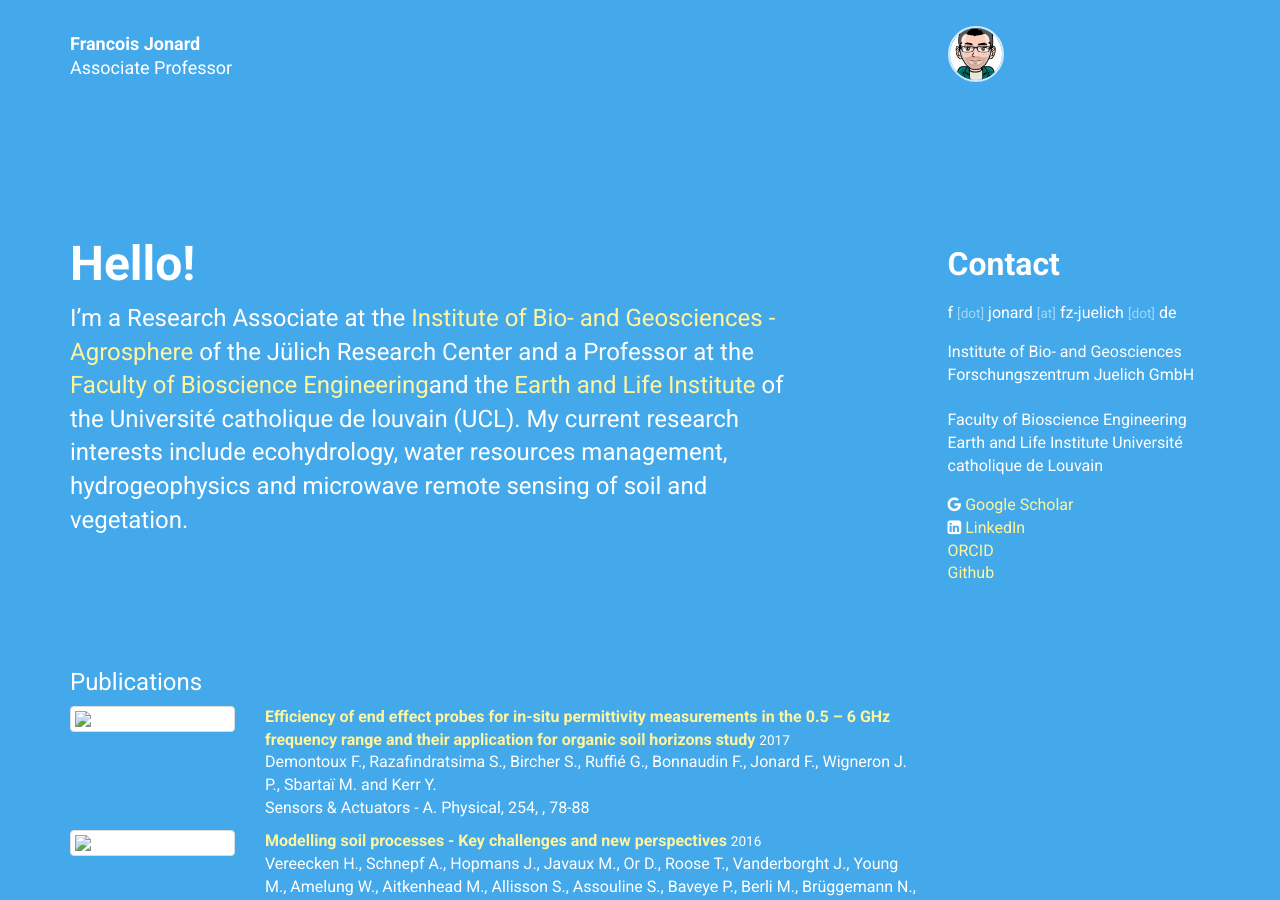
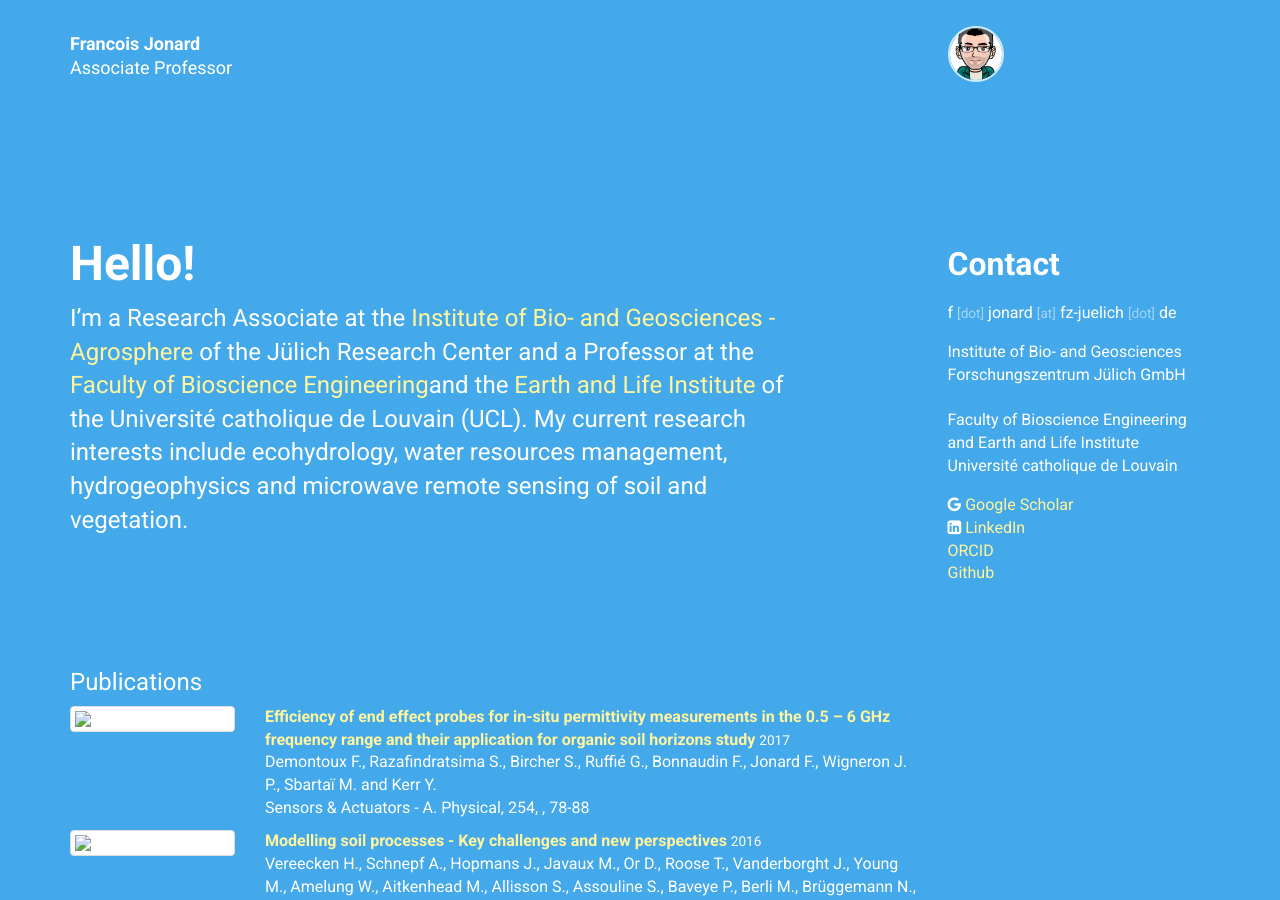
Before and after one commit to francoisjonard/francoisjonard.github.io, a Jekyll site: the page built from index.html, in a window 1280 px wide and 900 px high. Built offline with Jekyll 4.4.1, drawn with Linux system fonts in a browser that asks for light colours; nearby versions of some CDN libraries.

Commit message:
Update personal.yml

```diff
--- a/_data/personal.yml
+++ b/_data/personal.yml
@@ -10,13 +10,13 @@
 
 department: >
     Institute of Bio- and Geosciences
-    Forschungszentrum Juelich GmbH
+    Forschungszentrum Jülich GmbH
 
 institution: >
 
 mailing_address: >
     Faculty of Bioscience Engineering
-    Earth and Life Institute
+    and Earth and Life Institute
     Université catholique de Louvain
 
 
@@ -42,5 +42,5 @@
 intro:
   title: Hello!
   body: >
-    I'm a Research Associate at the [Institute of Bio- and Geosciences - Agrosphere](http://www.fz-juelich.de/ibg/ibg-3/EN/Home/home_node.html) of the Jülich Research Center and a Professor at the [Faculty of Bioscience Engineering](https://uclouvain.be/en/faculties/agro)and the [Earth and Life Institute](https://uclouvain.be/en/node/2517) of the Université catholique de louvain (UCL).
+    I'm a Research Associate at the [Institute of Bio- and Geosciences - Agrosphere](http://www.fz-juelich.de/ibg/ibg-3/EN/Home/home_node.html) of the Jülich Research Center and a Professor at the [Faculty of Bioscience Engineering](https://uclouvain.be/en/faculties/agro)and the [Earth and Life Institute](https://uclouvain.be/en/node/2517) of the Université catholique de Louvain (UCL).
     My current research interests include ecohydrology, water resources management, hydrogeophysics and microwave remote sensing of soil and vegetation.
```
